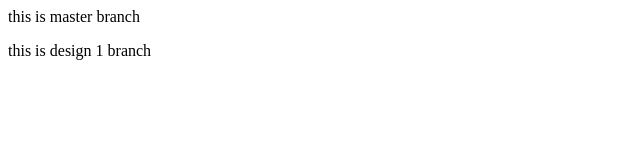
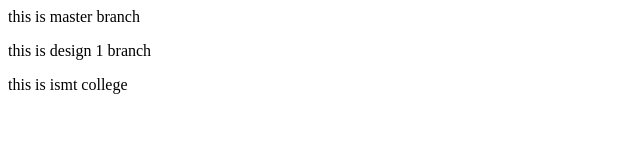
Before and after one commit to rahul-loni/git-merge, a plain HTML site: page index.html in a window 1280 px wide. Shown: the whole page, without its empty margins (0-640 px from the left). Drawn offline with Linux system fonts and the light colour scheme.

Commit message:
send to design1

```diff
--- a/index.html
+++ b/index.html
@@ -1,2 +1,3 @@
 <p>this is master branch </p>
 <p>this is design 1 branch</p>
+<p>this is ismt college </p>
```
